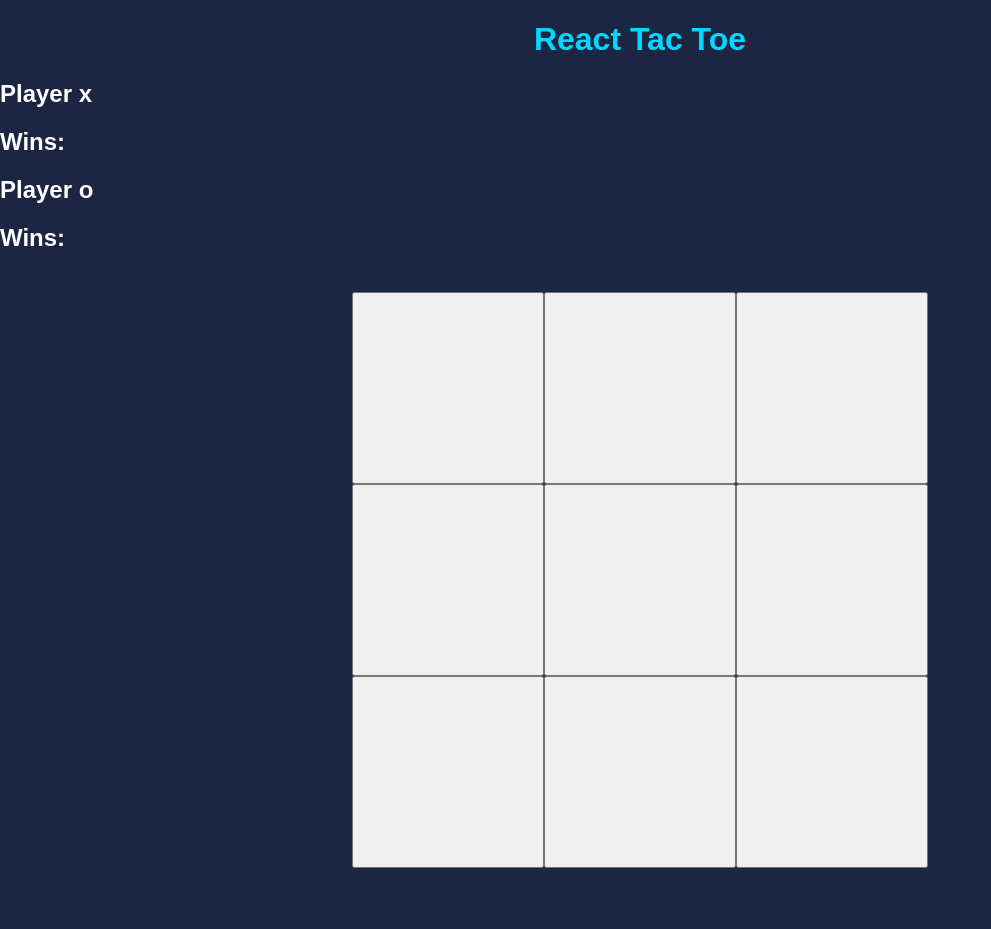
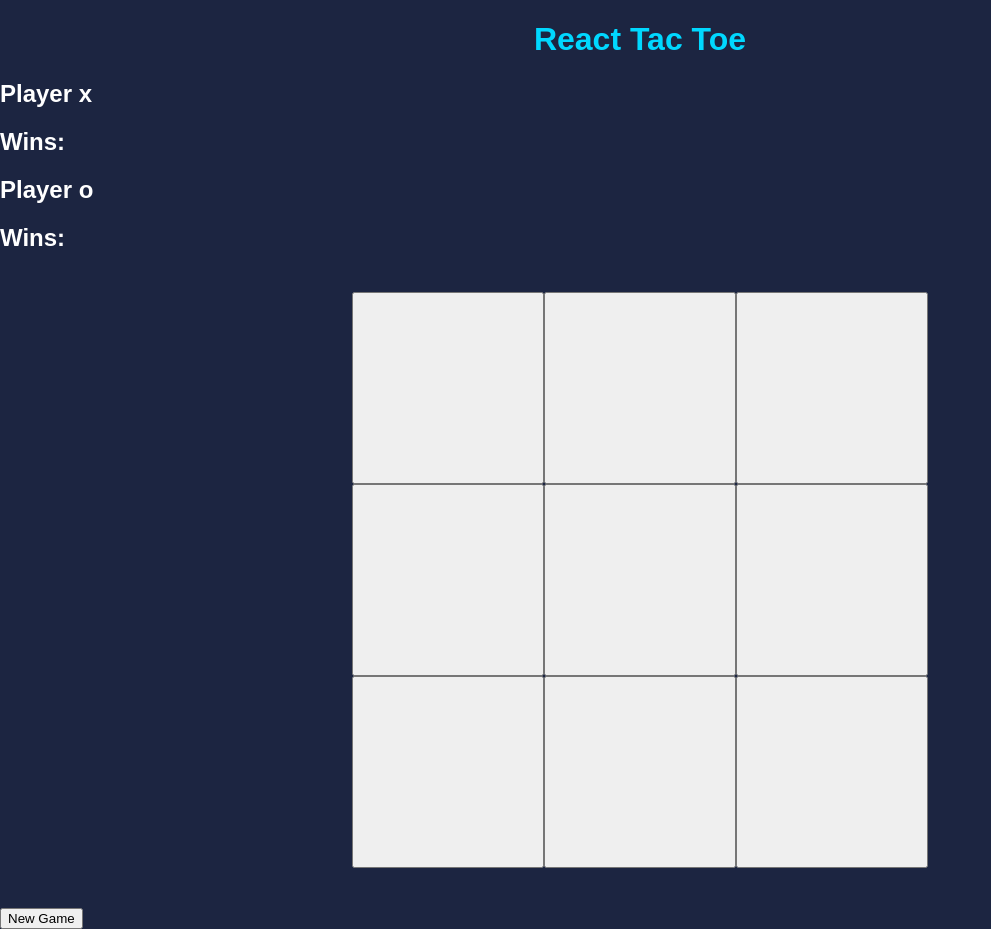
Before and after one commit to raymondborel/ReactTacToe, a React (Create React App) app: page / in a window 1280 px wide. Shown: the whole page, without its empty margins (0-991 px from the left). Before the commit the page ends 908 px from the top, so only its background shows below. Built offline with nearby package versions, Linux system fonts and the light colour scheme.

Commit message:
added new game button to reset state of squares

```diff
--- a/src/components/Board.js
+++ b/src/components/Board.js
@@ -15,6 +15,12 @@ function Board() {
         }
     }
 
+    function newGame() {
+        const newSquares = Array(9).fill(null);
+        setSquares(newSquares);
+        setCurrentPlayer('X');
+    }
+
   return (
 
     <div>
@@ -23,6 +29,9 @@ function Board() {
                 <Square key={index} value={value} onClick= {() => handleSquareClick(index)} />
             ))}
         </div>
+        <div>
+            <button onClick={newGame}>New Game</button>
+        </div>
     </div>
   );
 }
--- a/src/styles.css
+++ b/src/styles.css
@@ -66,5 +66,9 @@ h1 {
   flex-basis: 60%;
   color: var(--react);
   text-align: center;
-
 }
+h1 {
+  flex-basis: 60%;
+  color: var(--react);
+  text-align: center;
+}
```
